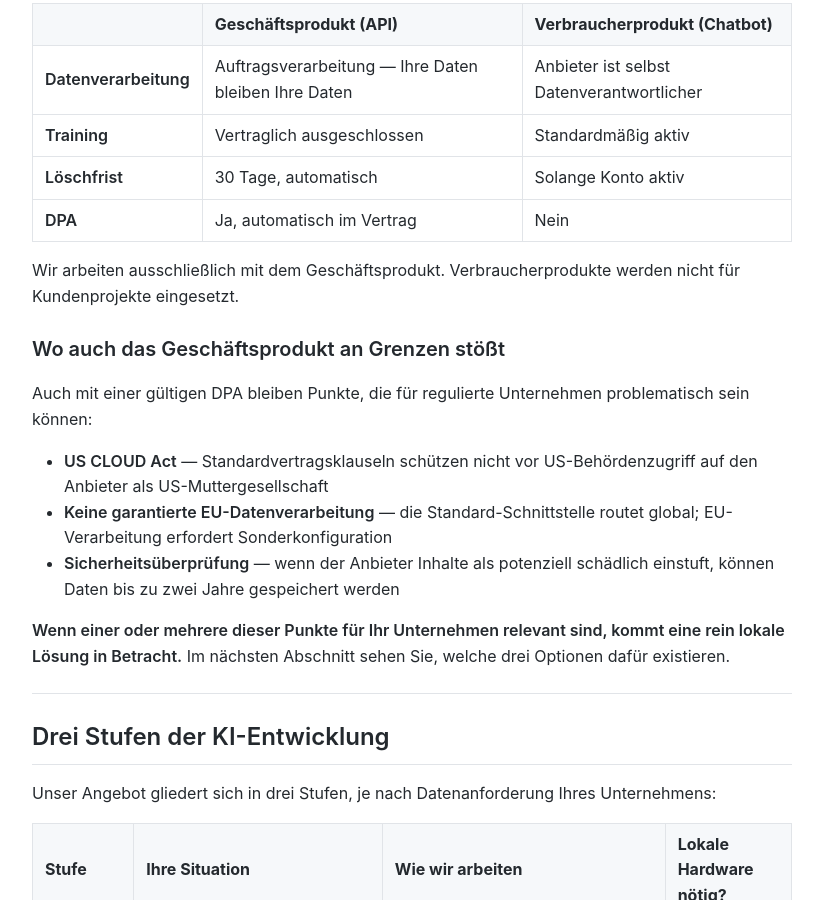
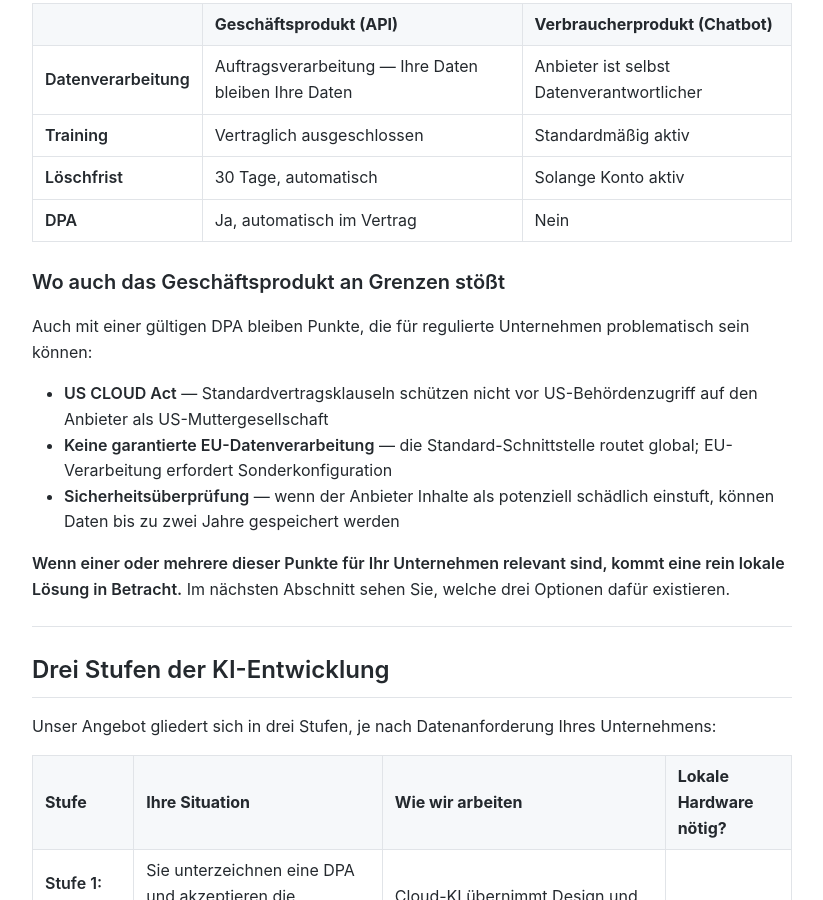
Before and after one commit to MariusWilsch/public-wilsch-ai-pages, a Jekyll site: the page built from project/wilsch-group/local-ai-development-customer.md, in a window 1280 px wide and 900 px high, scrolled down 1486 px. Shown: the whole window, without its empty margins (228-1051 px from the left). Built offline with Jekyll 4.4.1, drawn with Linux system fonts in a browser that asks for light colours; our own code applies the rules of GitHub Pages for plain Markdown files.

Commit message:
Sync from hippocampus 2026-02-19

```diff
--- a/project/wilsch-group/local-ai-development-customer.md
+++ b/project/wilsch-group/local-ai-development-customer.md
@@ -44,8 +44,6 @@ Nicht jede KI ist gleich. Es gibt einen grundlegenden Unterschied zwischen komme
 | **Training** | Vertraglich ausgeschlossen | Standardmäßig aktiv |
 | **Löschfrist** | 30 Tage, automatisch | Solange Konto aktiv |
 | **DPA** | Ja, automatisch im Vertrag | Nein |
-
-Wir arbeiten ausschließlich mit dem Geschäftsprodukt. Verbraucherprodukte werden nicht für Kundenprojekte eingesetzt.
 
 ### Wo auch das Geschäftsprodukt an Grenzen stößt
 
```
